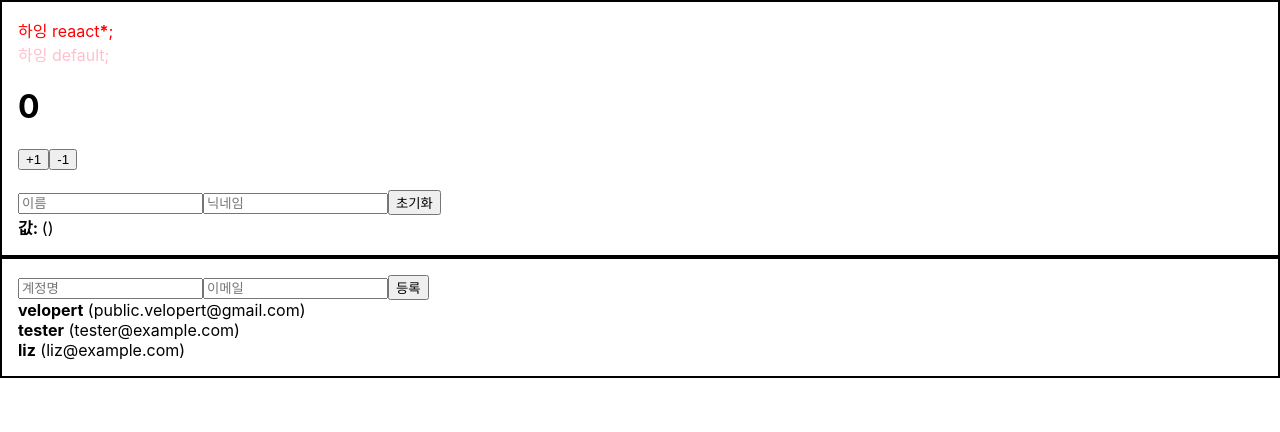
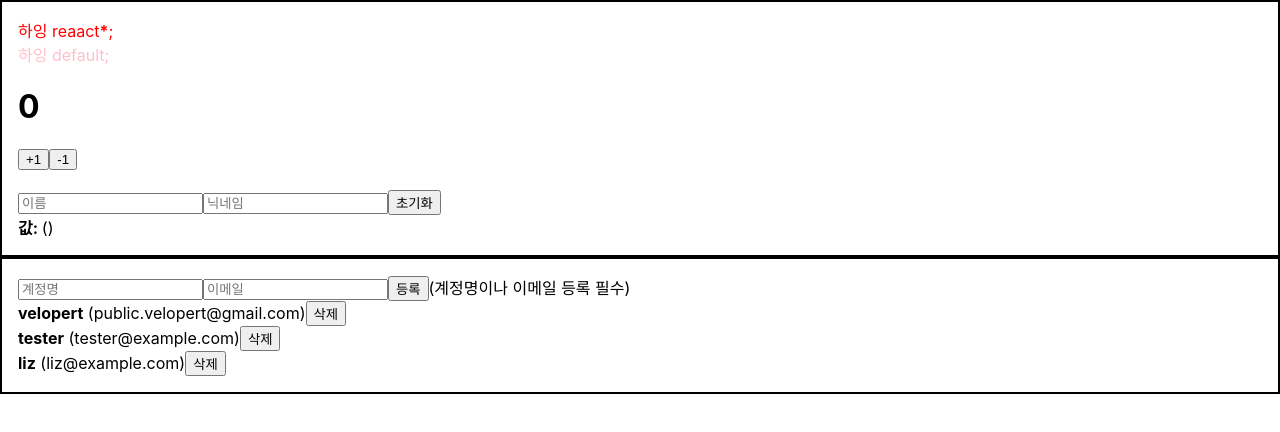
Before and after one commit to chjh6107/velopert-react, a React (Vite) app: page / in a window 1280 px wide. Shown: the top 432 px of the page. Built offline with nearby package versions, Linux system fonts and the light colour scheme.

Commit message:
add remove list

```diff
--- a/index.html
+++ b/index.html
@@ -2,7 +2,7 @@
 <html lang="en">
   <head>
     <meta charset="UTF-8" />
-    <link rel="icon" type="image/svg+xml" href="/src/favicon.svg" />
+    <link rel="icon" type="image/svg+xml" href="https://www.ulsan.ac.kr/resources/homepage/kor/_Img/content/symbol_01.jpg" />
     <meta name="viewport" content="width=device-width, initial-scale=1.0" />
     <title>Vite App</title>
   </head>
--- a/src/App.jsx
+++ b/src/App.jsx
@@ -50,6 +50,9 @@ function App() {
         })
         nextId.current++;
     }
+    const onRemove=id=>{
+        setUsers(users.filter(user=>user.id!==id));
+    }
     return (
         <>
             <Wrapper>
@@ -66,7 +69,7 @@ function App() {
                     onChange={onChange}
                     onCreate={onCreate}
                 />
-                <UserList users={users}/>
+                <UserList users={users} onRemove={onRemove}/>
             </Wrapper>
         </>
     )
--- a/src/components/CreateUser.jsx
+++ b/src/components/CreateUser.jsx
@@ -14,6 +14,7 @@ const CreateUser=({username,email,onChange,onCreate})=>{
                 value={email}
             />
             <button onClick={onCreate}>등록</button>
+            <span>(계정명이나 이메일 등록 필수)</span>
         </div>
     );
 }
--- a/src/components/UserList.jsx
+++ b/src/components/UserList.jsx
@@ -1,15 +1,16 @@
-const User=({u})=>{
+const User=({u,onRemove})=>{
     return(
         <div>
             <b>{u.username}</b> <span>({u.email})</span>
+            <button onClick={function (){onRemove(u.id)}}>삭제</button>
         </div>
     );
 }
-const UserList=({users})=>{
+const UserList=({users,onRemove})=>{
     return(
         <div>
             {users.map((u,i)=>( //i는 map함수의 두번째 parameter인 인덱스로 인덱스를 key로 던져줌
-                <User u={u} key={i}/>
+                <User u={u} key={i} onRemove={onRemove}/>
             ))}
         </div>
     );
```
Also changed, not shown: src/favicon.svg (deleted), src/logo.svg (deleted).
